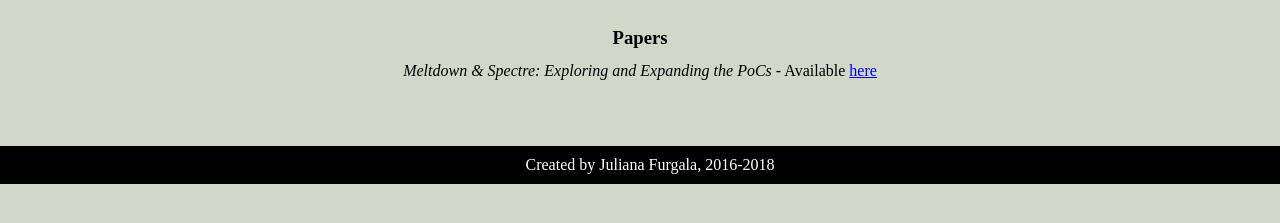
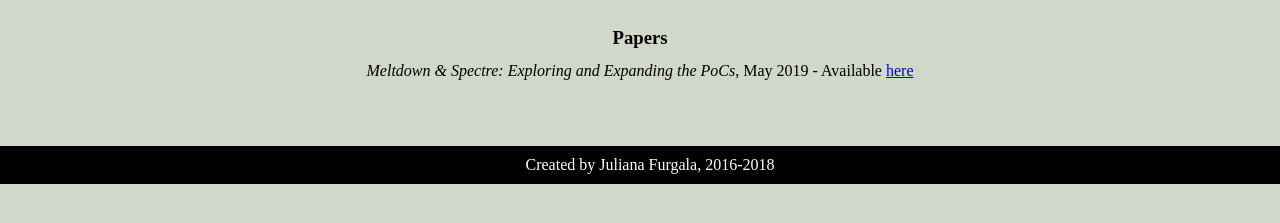
Before and after one commit to BookBytes/BookBytes, a plain HTML site: page papers.html in a window 1280 px wide. Shown: the part 365-588 px from the top of the page. Drawn offline with Linux system fonts and the light colour scheme.

Commit message:
Added date of new pdf

```diff
--- a/papers.html
+++ b/papers.html
@@ -18,7 +18,7 @@
     <h2>Papers and Publications</h2>
 
     <h3>Papers</h3>
-    <p class="blog"><a class="ital-text">Meltdown & Spectre: Exploring and Expanding the PoCs</a> - Available <a href="../MeltdownPoCExtension.pdf">here</a></p>
+    <p class="blog"><a class="ital-text">Meltdown & Spectre: Exploring and Expanding the PoCs</a>, May 2019 - Available <a href="../MeltdownPoCExtension.pdf">here</a></p>
       <div class="buffer-sm"></div>
       <p class="footer">Created by Juliana Furgala, 2016-2018</p>
   </body>
```
